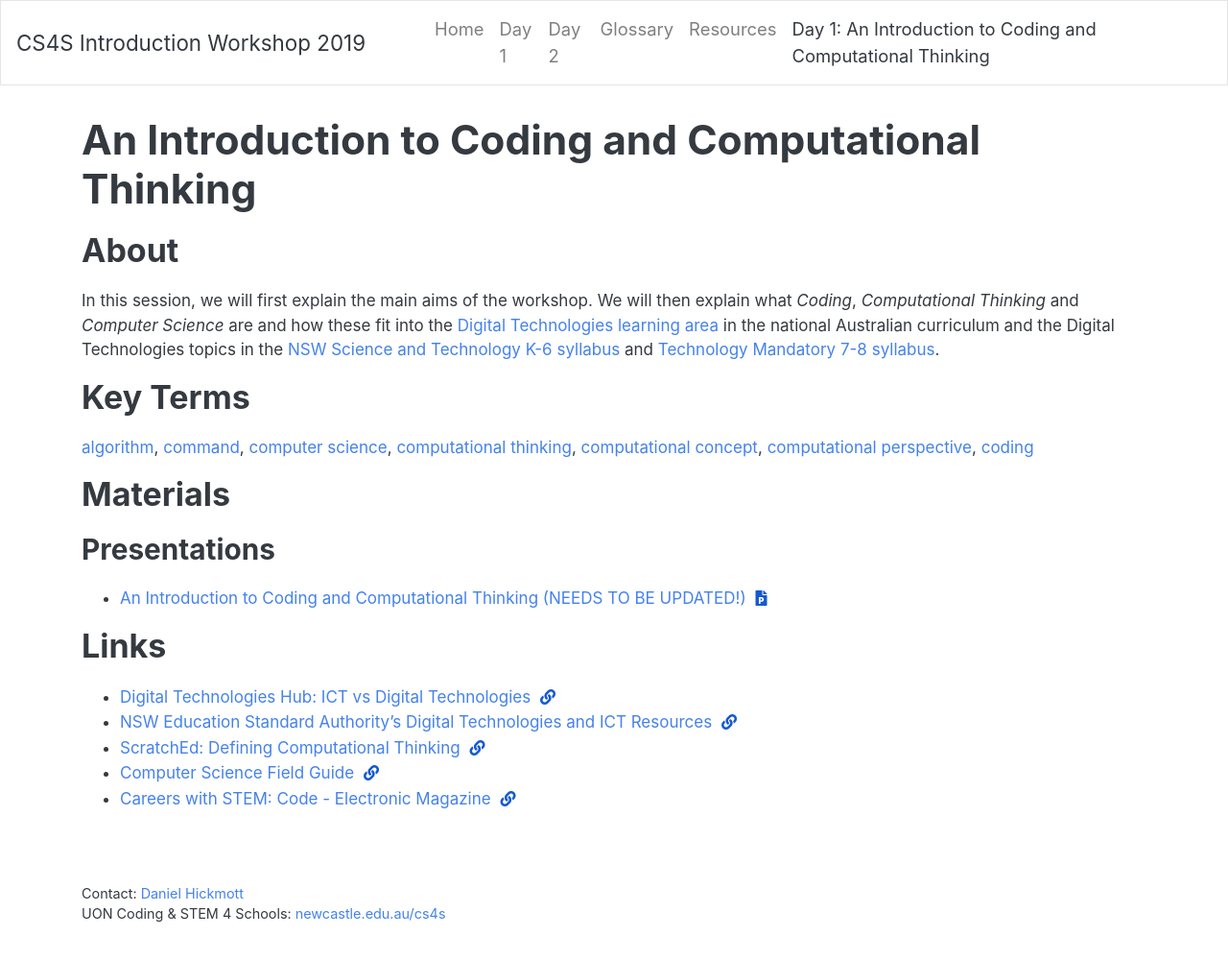
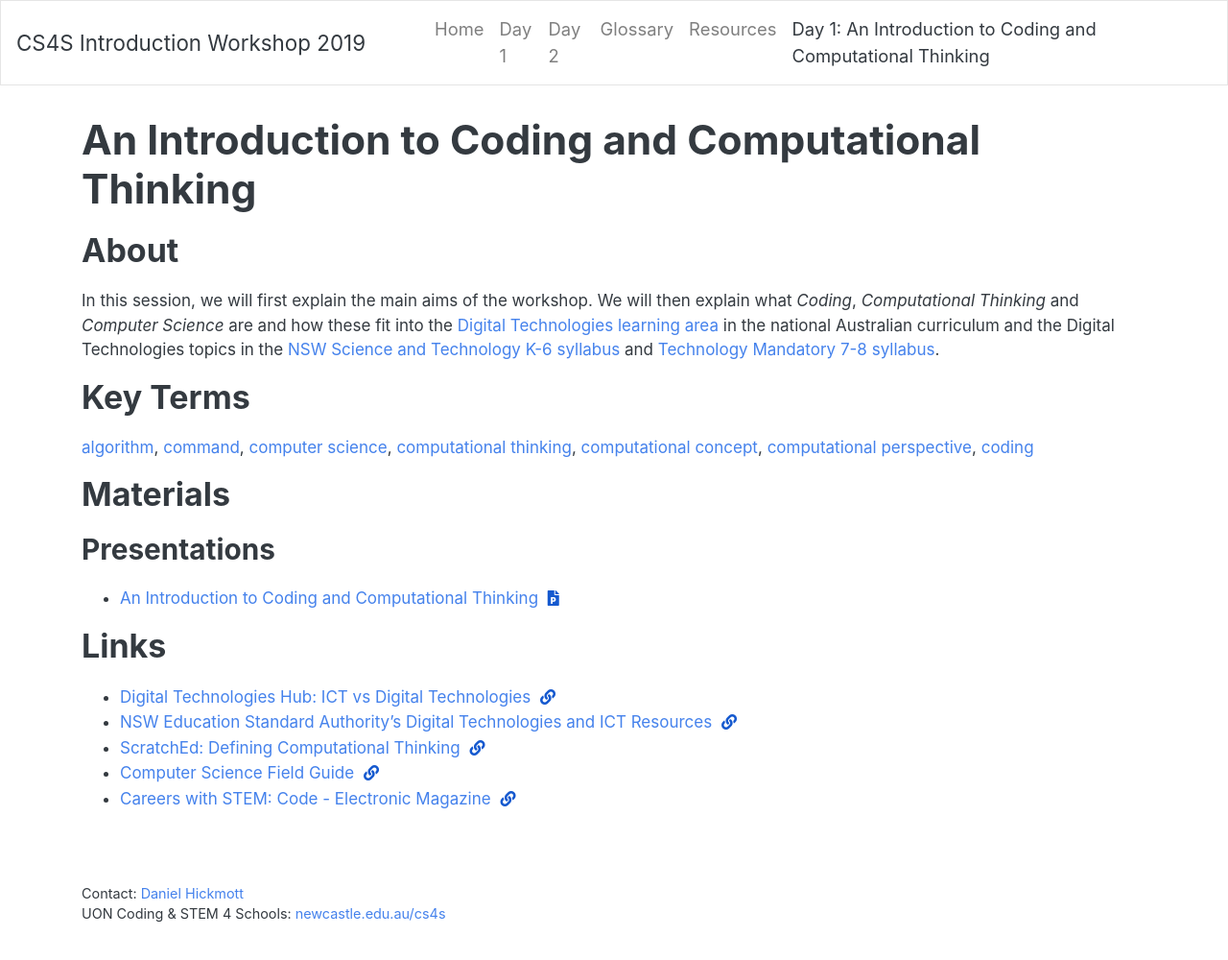
Before and after one commit to cs4s/intro-2019, a Jekyll site: the page built from day1/introduction/index.md, in a window 1280 px wide and 1037 px high. Shown: the top 1000 px of the window at 96% size. Built offline with Jekyll 4.4.1, drawn with Linux system fonts in a browser that asks for light colours.

Commit message:
Adds introduction session presentation

```diff
--- a/day1/introduction/index.md
+++ b/day1/introduction/index.md
@@ -17,7 +17,7 @@
 
 ### Presentations
 
-- [An Introduction to Coding and Computational Thinking (NEEDS TO BE UPDATED!)]() <i class="fas fa-file-powerpoint session-icon"></i>
+- [An Introduction to Coding and Computational Thinking](introduction_presentation.pptx) <i class="fas fa-file-powerpoint session-icon"></i>
 
 ## Links
 
```
Also changed, not shown: 1 other file.
